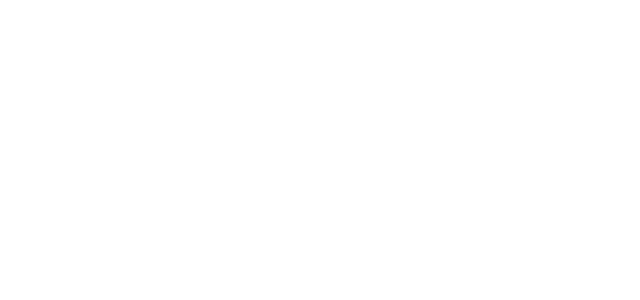
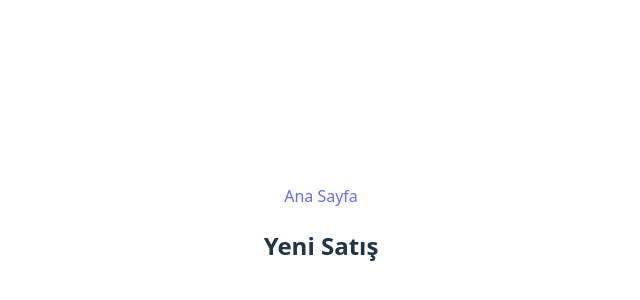
Before and after one commit to akarka/zeytuniPOS-frontend, a React (Vite) app: page /satis in a window 1280 px wide. Before the commit this address had no page. Shown: the part 166-466 px from the top of the page, without its empty margins (319-959 px from the left). Built offline with nearby package versions, Linux system fonts and the light colour scheme.

Commit message:
anasayfa urun working satis empty

```diff
--- a/src/App.jsx
+++ b/src/App.jsx
@@ -1,15 +1,16 @@
-import { useState } from 'react'
-import reactLogo from './assets/react.svg'
-import viteLogo from '/vite.svg'
 import './App.css'
-import { BrowserRouter, Routes, Route } from 'react-router-dom';
+import { BrowserRouter, Routes, Route, Link } from 'react-router-dom';
 import UrunEkle from './pages/UrunEkle'; //
+import SatisEkle from './pages/SatisEkle';
+import AnaSayfa1 from './pages/AnaSayfa1';
 
 function App() {
   return (
     <BrowserRouter>
       <Routes>
-        <Route path="/" element={<UrunEkle />} />
+        <Route path="/urun" element={<UrunEkle />} />
+        <Route path="/satis" element={<SatisEkle />} />
+        <Route path="/" element={<AnaSayfa1 />} />
       </Routes>
     </BrowserRouter>
   );
--- /dev/null
+++ b/src/pages/AnaSayfa1.jsx
@@ -0,0 +1,22 @@
+import { Link } from 'react-router-dom';
+
+function AnaSayfa1() {
+    return (
+        <div style={{ textAlign: 'center', marginTop: '50px' }}>
+            <h1>Dükkan Yönetim Paneli</h1>
+
+            <div style={{ marginTop: '30px' }}>
+                <Link to="/urun" style={{ marginRight: '20px', fontSize: '18px' }}>
+                    Ürün Ekle
+                </Link>
+
+                <Link to="/satis" style={{ fontSize: '18px' }}>
+                    Satış Ekle
+                </Link>
+
+            </div>
+        </div>
+    );
+}
+
+export default AnaSayfa1;
--- a/src/pages/SatisEkle.jsx
+++ b/src/pages/SatisEkle.jsx
@@ -0,0 +1,26 @@
+import { Link } from 'react-router-dom';
+
+function SatisEkle() {
+
+
+
+
+
+
+
+
+
+    return (
+        <div>
+            <nav>
+                <Link to="/">Ana Sayfa</Link>
+            </nav>
+            <div>
+                <h2>Yeni Satış</h2>
+                {/* satış formu buraya gelecek */}
+            </div>
+        </div>
+    );
+}
+
+export default SatisEkle;
--- a/src/pages/UrunEkle.jsx
+++ b/src/pages/UrunEkle.jsx
@@ -1,4 +1,5 @@
 import { useState, useEffect } from 'react';
+import { Link } from 'react-router-dom';
 import api from '../services/api';
 import InputField from '../components/InputField';
 import SelectField from '../components/SelectField';
@@ -63,6 +64,11 @@ function UrunEkle() {
   };
 
   return (
+    <div>
+      <nav>
+        <Link to="/">Ana Sayfa</Link>
+      </nav>
+
       <form onSubmit={handleSubmit}>
         <h2>Yeni Ürün Ekle</h2>
         <InputField
@@ -97,6 +103,7 @@ function UrunEkle() {
 
         <button type="submit" style={{ padding: '10px 20px' }}>Kaydet</button>
       </form>
+    </div>
   );
 }
 
```
Lines whose indentation alone changed are shown as unchanged.
